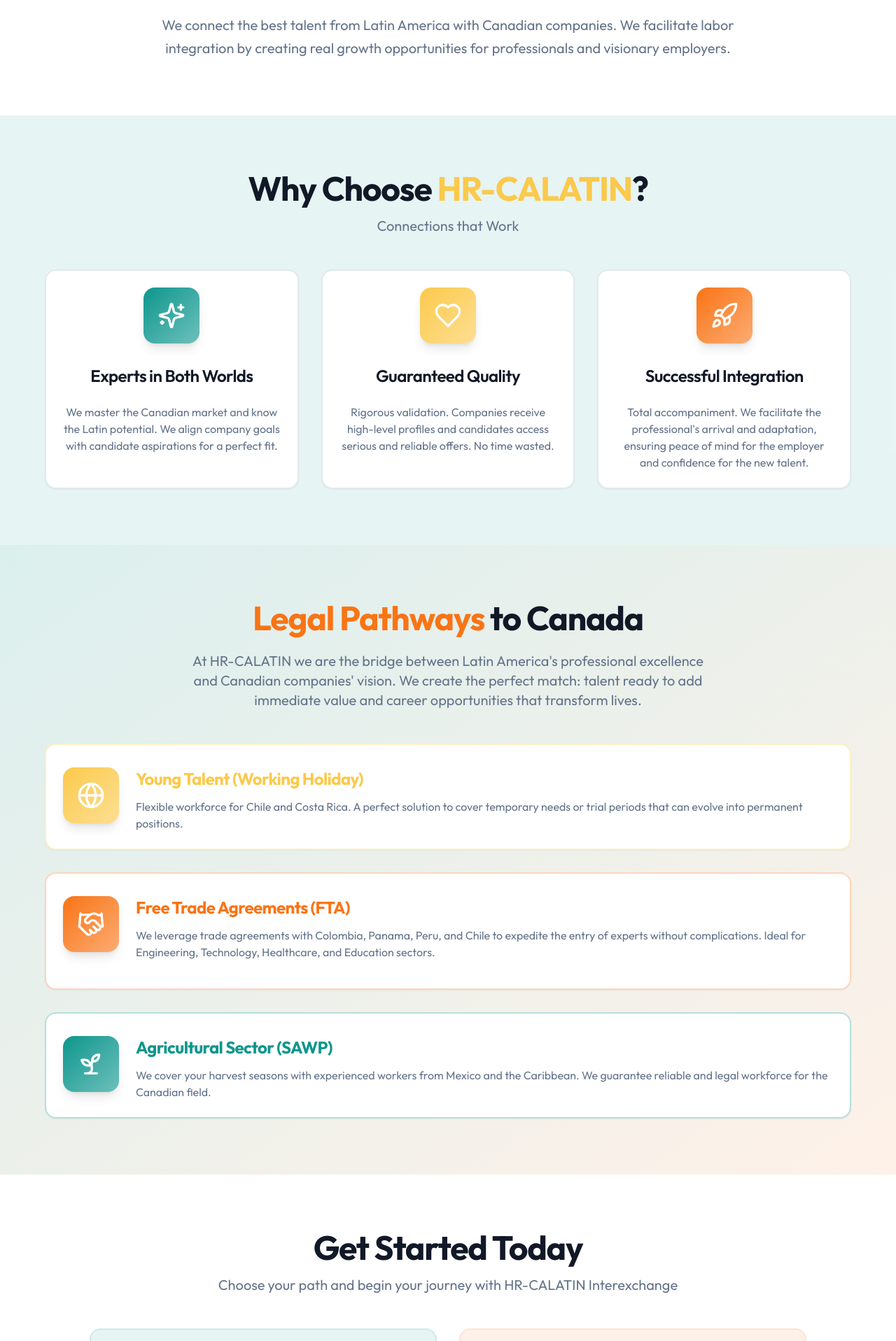
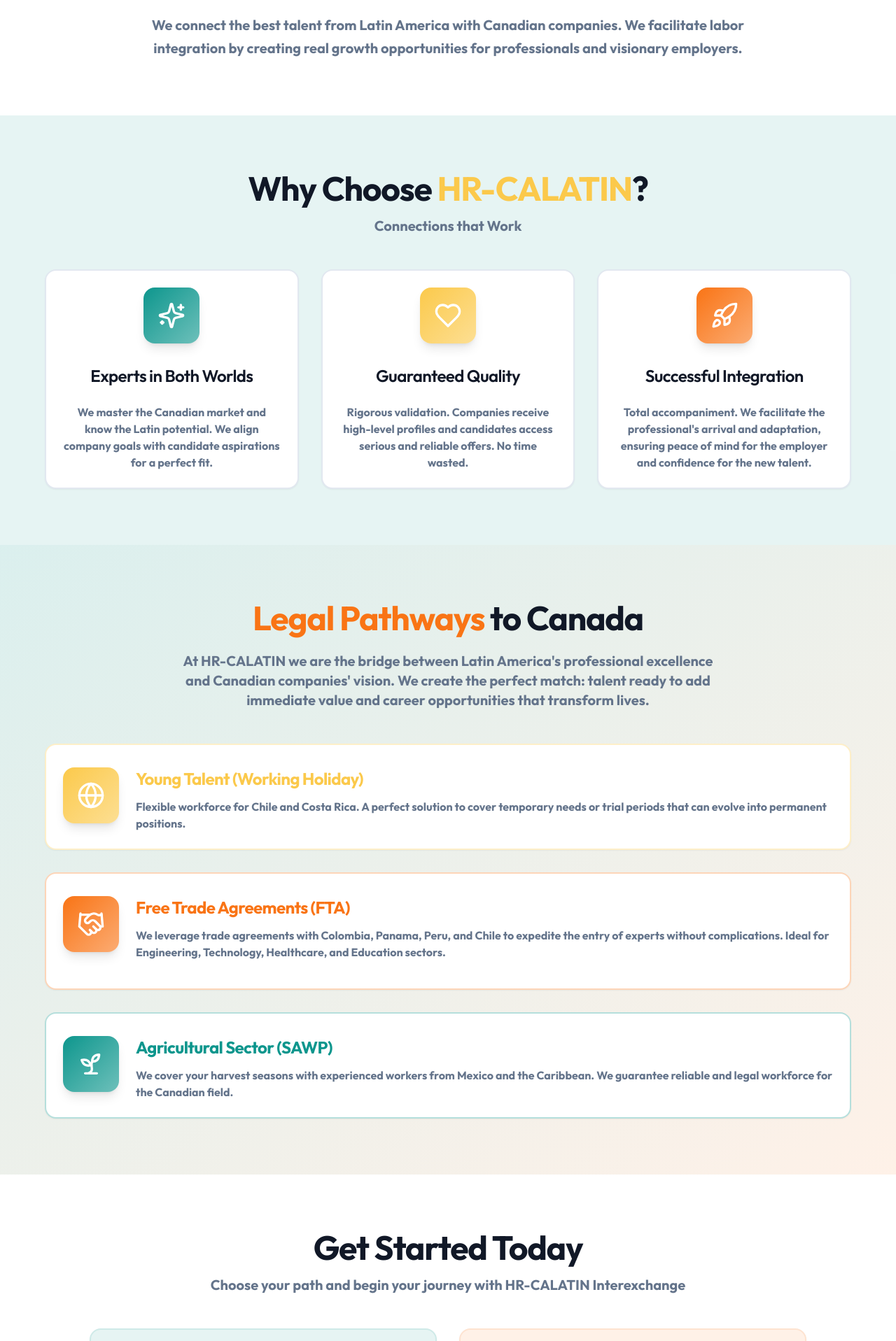
Before and after one commit to MarceMolina83/hrcalatinweb, a React (Vite) app: page / in a window 1280 px wide. Shown: the part 880-2797 px from the top of the page at 70% size. Built offline with nearby package versions, Linux system fonts and the light colour scheme; no server answers; the HTML template or start-up script is replaced by a standard one.

Commit message:
refactor: bolden home page text and update linkedin links

```diff
--- a/src/components/CandidateApplicationForm.tsx
+++ b/src/components/CandidateApplicationForm.tsx
@@ -481,7 +481,7 @@
                 type="url"
                 value={formData.linkedin_url}
                 onChange={handleInputChange}
-                placeholder={t("candidates.form.professional.linkedinPlaceholder")}
+                placeholder="https://www.linkedin.com/company/hr-calatin/"
               />
             </div>
           </div>
--- a/src/components/Footer.tsx
+++ b/src/components/Footer.tsx
@@ -16,7 +16,7 @@
               Connecting Latin American talent with Canadian opportunities for mutual growth and success.
             </p>
             <div className="flex gap-3">
-              <a href="https://linkedin.com" target="_blank" rel="noopener noreferrer" className="p-2 bg-primary-foreground/10 rounded-lg hover:bg-primary-foreground/20 transition-smooth">
+              <a href="https://www.linkedin.com/company/hr-calatin/" target="_blank" rel="noopener noreferrer" className="p-2 bg-primary-foreground/10 rounded-lg hover:bg-primary-foreground/20 transition-smooth">
                 <Linkedin className="h-5 w-5" />
               </a>
               <a href="https://facebook.com" target="_blank" rel="noopener noreferrer" className="p-2 bg-primary-foreground/10 rounded-lg hover:bg-primary-foreground/20 transition-smooth">
--- a/src/contexts/LanguageContext.tsx
+++ b/src/contexts/LanguageContext.tsx
@@ -423,7 +423,7 @@
     "home.pathways.holiday.title": "Talento Joven (Working Holiday)",
     "home.pathways.holiday.description": "Fuerza Laboral Joven y Flexible. Programas ágiles para talento de Chile y Costa Rica. Una solución perfecta para cubrir necesidades temporales o periodos de prueba que pueden evolucionar a posiciones permanentes.",
     "home.pathways.fta.title": "Tratados de Libre Comercio: Talento sin Fronteras",
-    "home.pathways.fta.description": "Aprovechamos los acuerdos con Colombia, Panamá, Perú, Chile y México para garantizar la entrada rápida de expertos de posiciones de alta demanda a Canadá.",
+    "home.pathways.fta.description": "Aprovechamos los tratados de libre comercio con Colombia, Panamá, Perú, Chile y México para agilizar la entrada de expertos sin complicaciones. Ideal para sectores como Ingeniería, Tecnología, Salud y Educación.",
     "home.pathways.fta.engineering": "Enfoque: Velocidad y Profesionales Calificados (Colombia, Panamá, etc.)",
     "home.pathways.fta.engineeringDesc": "",
     "home.pathways.fta.healthcare": "",
--- a/src/pages/Index.tsx
+++ b/src/pages/Index.tsx
@@ -27,7 +27,7 @@
             <h1 className="text-5xl md:text-7xl font-bold mb-6 animate-fade-in text-foreground">
               {t("home.hero.title1")}<br />{t("home.hero.title2")}
             </h1>
-            <p className="text-xl md:text-2xl mb-8 text-foreground/80 animate-fade-in">
+            <p className="text-xl md:text-2xl mb-8 text-foreground/80 animate-fade-in font-bold">
               {t("home.hero.subtitle")}
             </p>
             <div className="flex flex-col sm:flex-row gap-4 justify-center animate-fade-in">
@@ -54,7 +54,7 @@
             <h2 className="text-4xl md:text-5xl font-bold mb-6 text-foreground">
               {t("home.mission.title")} <span className="text-accent">{t("home.mission.titleHighlight")}</span>
             </h2>
-            <p className="text-xl text-muted-foreground leading-relaxed">
+            <p className="text-xl text-muted-foreground leading-relaxed font-bold">
               {t("home.mission.description")}
             </p>
           </div>
@@ -68,7 +68,7 @@
             <h2 className="text-4xl md:text-5xl font-bold mb-4 text-foreground">
               {t("home.why.title")} <span className="text-gold">{t("home.why.titleHighlight")}</span>?
             </h2>
-            <p className="text-xl text-muted-foreground">{t("home.why.subtitle")}</p>
+            <p className="text-xl text-muted-foreground font-bold">{t("home.why.subtitle")}</p>
           </div>
           <div className="grid grid-cols-1 md:grid-cols-3 gap-8 max-w-6xl mx-auto">
             <Card className="border-2 hover:shadow-elegant transition-smooth group">
@@ -79,7 +79,7 @@
                 <CardTitle className="text-2xl">{t("home.why.expertise.title")}</CardTitle>
               </CardHeader>
               <CardContent className="text-center">
-                <p className="text-muted-foreground">
+                <p className="text-muted-foreground font-bold">
                   {t("home.why.expertise.description")}
                 </p>
               </CardContent>
@@ -93,7 +93,7 @@
                 <CardTitle className="text-2xl">{t("home.why.quality.title")}</CardTitle>
               </CardHeader>
               <CardContent className="text-center">
-                <p className="text-muted-foreground">
+                <p className="text-muted-foreground font-bold">
                   {t("home.why.quality.description")}
                 </p>
               </CardContent>
@@ -107,7 +107,7 @@
                 <CardTitle className="text-2xl">{t("home.why.support.title")}</CardTitle>
               </CardHeader>
               <CardContent className="text-center">
-                <p className="text-muted-foreground">
+                <p className="text-muted-foreground font-bold">
                   {t("home.why.support.description")}
                 </p>
               </CardContent>
@@ -123,7 +123,7 @@
             <h2 className="text-4xl md:text-5xl font-bold mb-6 text-center">
               <span className="text-accent">{t("home.pathways.title")}</span>{t("home.pathways.titleHighlight")}
             </h2>
-            <p className="text-xl text-center text-muted-foreground mb-12 max-w-3xl mx-auto">
+            <p className="text-xl text-center text-muted-foreground mb-12 max-w-3xl mx-auto font-bold">
               {t("home.pathways.subtitle")}
             </p>
 
@@ -137,7 +137,7 @@
                     </div>
                     <div className="text-center md:text-left">
                       <h3 className="text-2xl font-bold mb-3 text-gold">{t("home.pathways.holiday.title")}</h3>
-                      <p className="text-muted-foreground">
+                      <p className="text-muted-foreground font-bold">
                         {t("home.pathways.holiday.description")}
                       </p>
                     </div>
@@ -154,7 +154,7 @@
                     </div>
                     <div className="flex-1 text-center md:text-left">
                       <h3 className="text-2xl font-bold mb-3 text-accent">{t("home.pathways.fta.title")}</h3>
-                      <p className="text-muted-foreground mb-4">
+                      <p className="text-muted-foreground mb-4 font-bold">
                         {t("home.pathways.fta.description")}
                       </p>
                     </div>
@@ -171,7 +171,7 @@
                     </div>
                     <div className="text-center md:text-left">
                       <h3 className="text-2xl font-bold mb-3 text-primary">{t("home.pathways.sawp.title")}</h3>
-                      <p className="text-muted-foreground">
+                      <p className="text-muted-foreground font-bold">
                         {t("home.pathways.sawp.description")}
                       </p>
                     </div>
@@ -189,7 +189,7 @@
         <div className="container mx-auto px-4">
           <div className="text-center mb-12">
             <h2 className="text-4xl md:text-5xl font-bold mb-4 text-foreground">{t("getStarted.hero.title")}</h2>
-            <p className="text-xl text-muted-foreground max-w-3xl mx-auto">
+            <p className="text-xl text-muted-foreground max-w-3xl mx-auto font-bold">
               {t("getStarted.hero.subtitle")}
             </p>
           </div>
@@ -206,10 +206,10 @@
                 <CardTitle className="text-3xl">{t("getStarted.employer.title")}</CardTitle>
               </CardHeader>
               <CardContent className="space-y-6">
-                <p className="text-muted-foreground">
+                <p className="text-muted-foreground font-bold">
                   {t("getStarted.employer.subtitle")}
                 </p>
-                <div className="space-y-3 text-muted-foreground">
+                <div className="space-y-3 text-muted-foreground font-bold">
                   <p className="flex items-start gap-2">
                     <span className="text-gold mt-1">✓</span>
                     {t("getStarted.employer.item1")}
@@ -247,10 +247,10 @@
                 <CardTitle className="text-3xl">{t("getStarted.candidate.title")}</CardTitle>
               </CardHeader>
               <CardContent className="space-y-6">
-                <p className="text-muted-foreground">
+                <p className="text-muted-foreground font-bold">
                   {t("getStarted.candidate.subtitle")}
                 </p>
-                <div className="space-y-3 text-muted-foreground">
+                <div className="space-y-3 text-muted-foreground font-bold">
                   <p className="flex items-start gap-2">
                     <span className="text-gold mt-1">✓</span>
                     {t("getStarted.candidate.item1")}
@@ -286,7 +286,7 @@
             <h2 className="text-3xl md:text-4xl font-bold mb-6">
               {t("getStarted.help.title1")} <span className="text-accent">{t("getStarted.help.title2")}</span>?
             </h2>
-            <p className="text-xl text-muted-foreground mb-8">
+            <p className="text-xl text-muted-foreground mb-8 font-bold">
               {t("getStarted.help.subtitle")}
             </p>
             <Button size="lg" className="bg-secondary text-secondary-foreground hover:bg-accent hover:text-white transition-smooth shadow-lg" asChild>
```
